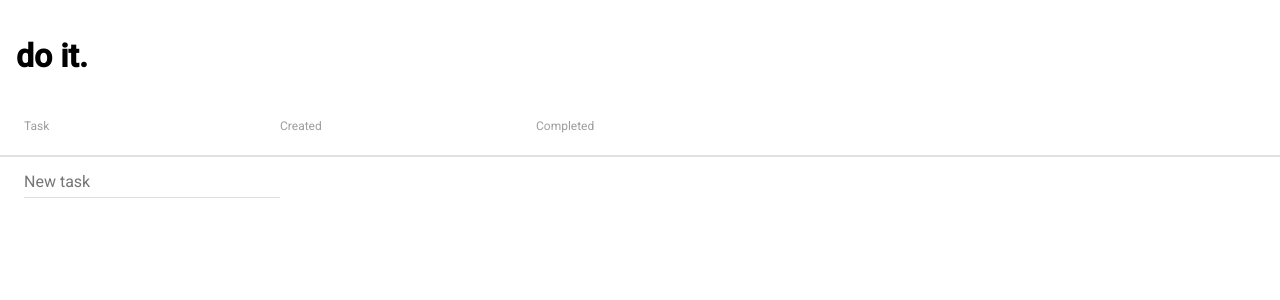
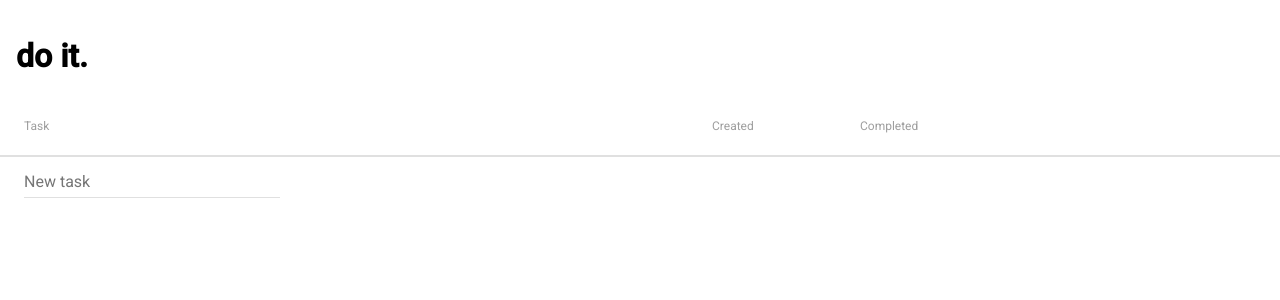
Before and after one commit to timrourke/do-it, a React (Create React App) app: page / in a window 1280 px wide. Shown: the top 300 px of the page. Built offline with nearby package versions, Linux system fonts and the light colour scheme.

Commit message:
Adjust width of task column

```diff
--- a/src/TodoList/TodoList.js
+++ b/src/TodoList/TodoList.js
@@ -13,6 +13,7 @@ import {
   TableRowColumn,
 } from 'material-ui/Table';
 import TextField from 'material-ui/TextField';
+import './TodoList.css';
 
 /**
  * @type {String}
@@ -146,7 +147,7 @@ class TodoList extends Component {
             adjustForCheckbox={false}
           >
             <TableRow>
-              <TableHeaderColumn>Task</TableHeaderColumn>
+              <TableHeaderColumn className="TodoList__task-column">Task</TableHeaderColumn>
               <TableHeaderColumn>Created</TableHeaderColumn>
               <TableHeaderColumn>Completed</TableHeaderColumn>
               <TableHeaderColumn></TableHeaderColumn>
@@ -169,8 +170,13 @@ class TodoList extends Component {
                   -1;
               })
               .map((row) => (
-              <TableRow key={row.id} style={{color: `${!!row.completedDate ? 'grey' : ''}`}}>
-                <TableRowColumn>
+              <TableRow
+                key={row.id}
+                style={{color: `${!!row.completedDate ? 'grey' : ''}`}}
+              >
+                <TableRowColumn
+                  className="TodoList__task-column"
+                >
                   {!!row.completedDate ? (
                     <del>{row.task}</del>
                   ) : (
--- /dev/null
+++ b/src/TodoList/TodoList.scss
@@ -0,0 +1,4 @@
+.TodoList__task-column {
+  min-width: 300px;
+  width: 50%;
+}
```
